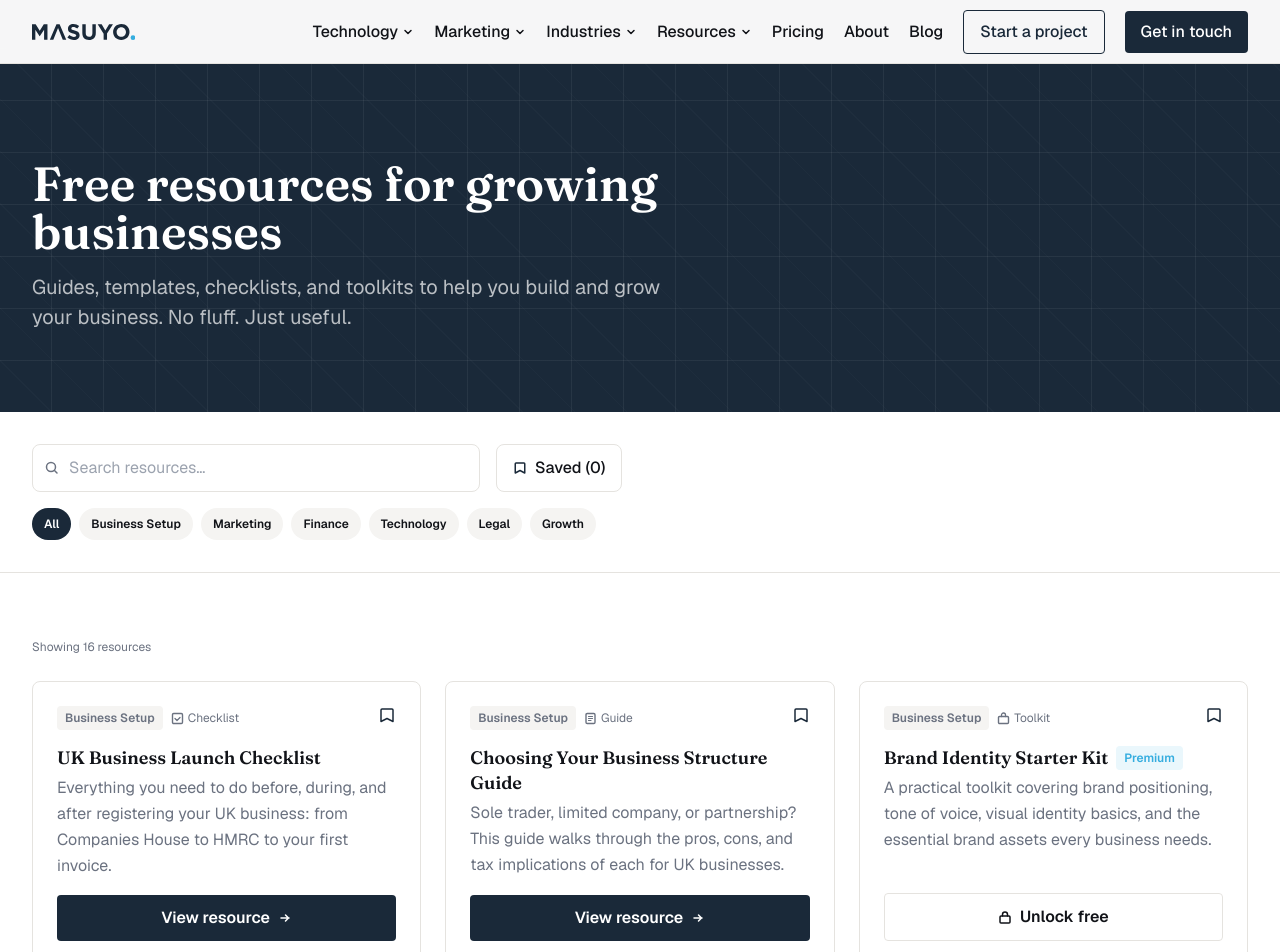
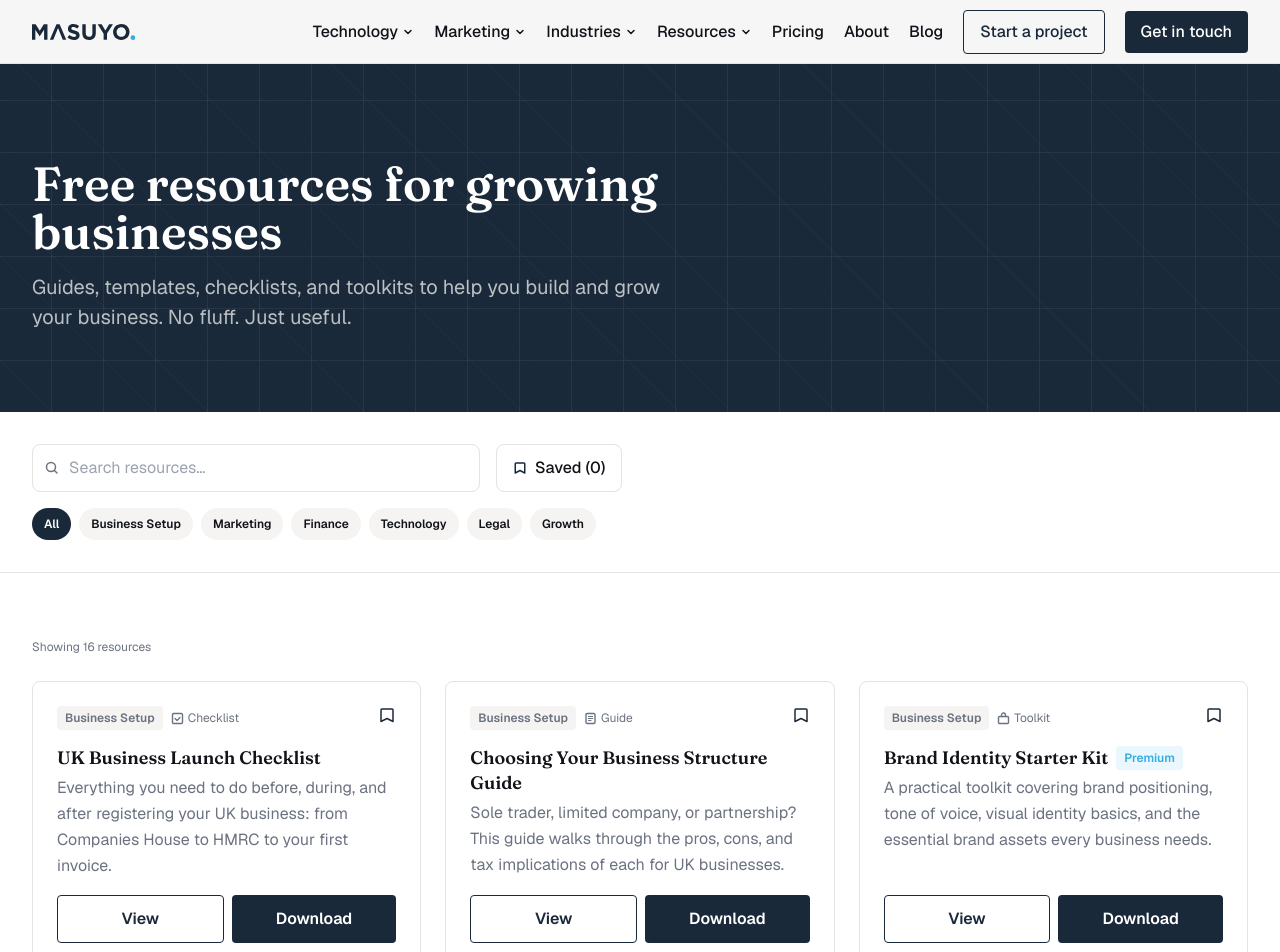
Before and after one commit to cameronkarri8-bit/Masuyo, a Next.js app: page /resources in a window 1280 px wide. Shown: the top 952 px of the page. Built offline with nearby package versions, Linux system fonts and the light colour scheme.

Commit message:
Replace resource card actions with View and Download buttons (coming soon)
Removes unlock flow and 'View resource' link. Both buttons show an alert for now; real functionality to be wired up in a follow-up.

https://claude.ai/code/session_01DPh7e6VQ62JCvEHcpRgJXF

```diff
--- a/app/resources/page.tsx
+++ b/app/resources/page.tsx
@@ -1,8 +1,7 @@
 // TODO: Resources are not yet linked to real downloadable content. Each resource card needs a real PDF or online form wired up before launch.
 'use client'
 
-import { useState, useEffect, useRef } from 'react'
-import Link from 'next/link'
+import { useState, useEffect } from 'react'
 import RevealAnimation from '@/components/RevealAnimation'
 
 /* ─── Types ─────────────────────────────────────────────── */
@@ -142,31 +141,11 @@ function TypeIcon({ type }: { type: string }) {
   )
 }
 
-function ResourceCard({ resource, bookmarked, onBookmark, onUnlock, unlocked }: {
+function ResourceCard({ resource, bookmarked, onBookmark }: {
   resource: Resource
   bookmarked: boolean
   onBookmark: (id: string) => void
-  onUnlock: (id: string, email: string) => void
-  unlocked: boolean
 }) {
-  const [showUnlock, setShowUnlock] = useState(false)
-  const [email, setEmail] = useState('')
-  const [emailError, setEmailError] = useState('')
-
-  function handleUnlock(e: React.FormEvent) {
-    e.preventDefault()
-    if (!email.includes('@') || !email.includes('.')) {
-      setEmailError('Please enter a valid email address.')
-      return
-    }
-    onUnlock(resource.id, email)
-    setShowUnlock(false)
-    setEmail('')
-    setEmailError('')
-  }
-
-  const isPremiumLocked = resource.premium && !unlocked
-
   return (
     <div className="flex flex-col rounded-lg overflow-hidden transition-colors hover:bg-light h-full"
       style={{ border: '1px solid var(--border)', background: 'var(--white)' }}>
@@ -207,49 +186,20 @@ function ResourceCard({ resource, bookmarked, onBookmark, onUnlock, unlocked }:
           <p className="text-sm leading-relaxed" style={{ color: 'var(--mid)', fontFamily: 'Geist, sans-serif' }}>{resource.description}</p>
         </div>
 
-        {/* Action */}
-        <div className="mt-auto">
-          {isPremiumLocked ? (
-            <>
-              {showUnlock ? (
-                <form onSubmit={handleUnlock} className="flex flex-col gap-2">
-                  <p className="text-xs" style={{ color: 'var(--mid)', fontFamily: 'Geist, sans-serif' }}>
-                    Enter your email to unlock this resource for free.
-                  </p>
-                  <input type="email" value={email} onChange={e => { setEmail(e.target.value); setEmailError('') }}
-                    placeholder="you@example.com"
-                    className="w-full px-3 py-2 text-sm rounded outline-none"
-                    style={{ border: `1px solid ${emailError ? '#dc2626' : 'var(--border)'}`, fontFamily: 'Geist, sans-serif' }} />
-                  {emailError && <p className="text-xs" style={{ color: '#dc2626', fontFamily: 'Geist, sans-serif' }}>{emailError}</p>}
-                  <div className="flex gap-2">
-                    <button type="submit" className="flex-1 text-sm font-semibold text-white py-2 rounded"
-                      style={{ background: 'var(--blue)', fontFamily: 'Geist, sans-serif' }}>Unlock</button>
-                    <button type="button" onClick={() => setShowUnlock(false)}
-                      className="text-sm px-3 py-2 rounded" style={{ border: '1px solid var(--border)', color: 'var(--mid)', fontFamily: 'Geist, sans-serif' }}>Cancel</button>
-                  </div>
-                </form>
-              ) : (
-                <button onClick={() => setShowUnlock(true)}
-                  className="w-full text-sm font-semibold py-2.5 rounded flex items-center justify-center gap-2 transition-colors"
-                  style={{ border: '1px solid var(--border)', color: 'var(--ink)', fontFamily: 'Geist, sans-serif' }}>
-                  <svg width="14" height="14" viewBox="0 0 14 14" fill="none">
-                    <rect x="2" y="6" width="10" height="7" rx="1" stroke="currentColor" strokeWidth="1.5" />
-                    <path d="M4.5 6V4.5a2.5 2.5 0 015 0V6" stroke="currentColor" strokeWidth="1.5" strokeLinecap="round" />
-                  </svg>
-                  Unlock free
-                </button>
-              )}
-            </>
-          ) : (
-            <Link href={`/resources/${resource.slug}`}
-              className="w-full text-sm font-semibold text-white py-2.5 rounded flex items-center justify-center gap-2 transition-colors"
-              style={{ background: 'var(--navy)', fontFamily: 'Geist, sans-serif' }}>
-              View resource
-              <svg width="14" height="14" viewBox="0 0 14 14" fill="none">
-                <path d="M3 7h8M7.5 4l3 3-3 3" stroke="currentColor" strokeWidth="1.5" strokeLinecap="round" strokeLinejoin="round" />
-              </svg>
-            </Link>
-          )}
+        {/* Actions */}
+        <div className="mt-auto flex gap-2">
+          <button
+            onClick={() => alert('Coming soon')}
+            className="flex-1 text-sm font-semibold py-2.5 rounded transition-colors"
+            style={{ border: '1px solid var(--navy)', color: 'var(--navy)', background: 'transparent', fontFamily: 'Geist, sans-serif' }}>
+            View
+          </button>
+          <button
+            onClick={() => alert('Coming soon')}
+            className="flex-1 text-sm font-semibold py-2.5 rounded transition-colors text-white"
+            style={{ background: 'var(--navy)', fontFamily: 'Geist, sans-serif' }}>
+            Download
+          </button>
         </div>
       </div>
     </div>
@@ -261,32 +211,18 @@ export default function ResourcesPage() {
   const [search, setSearch] = useState('')
   const [activeCategory, setActiveCategory] = useState('All')
   const [bookmarks, setBookmarks] = useState<string[]>([])
-  const [unlocked, setUnlocked] = useState<string[]>([])
   const [showBookmarksOnly, setShowBookmarksOnly] = useState(false)
 
   // Load from localStorage
   useEffect(() => {
     const b = localStorage.getItem('masuyo_bookmarks')
     if (b) setBookmarks(JSON.parse(b))
-    const u = localStorage.getItem('masuyo_unlocked')
-    if (u) setUnlocked(JSON.parse(u))
   }, [])
 
   function handleBookmark(id: string) {
     setBookmarks(prev => {
       const next = prev.includes(id) ? prev.filter(b => b !== id) : [...prev, id]
       localStorage.setItem('masuyo_bookmarks', JSON.stringify(next))
-      return next
-    })
-  }
-
-  function handleUnlock(id: string, email: string) {
-    // Store email in localStorage so we never ask again
-    const key = `masuyo_email_${id}`
-    localStorage.setItem(key, email)
-    setUnlocked(prev => {
-      const next = [...prev, id]
-      localStorage.setItem('masuyo_unlocked', JSON.stringify(next))
       return next
     })
   }
@@ -373,9 +309,7 @@ export default function ResourcesPage() {
                 {filtered.map(r => (
                   <ResourceCard key={r.id} resource={r}
                     bookmarked={bookmarks.includes(r.id)}
-                    onBookmark={handleBookmark}
-                    unlocked={unlocked.includes(r.id)}
-                    onUnlock={handleUnlock} />
+                    onBookmark={handleBookmark} />
                 ))}
               </div>
             </>
```
